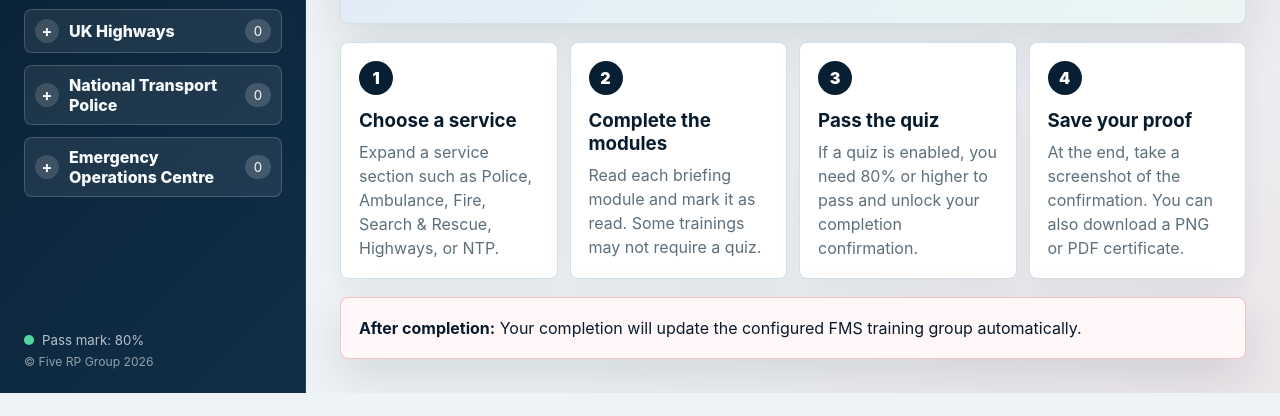
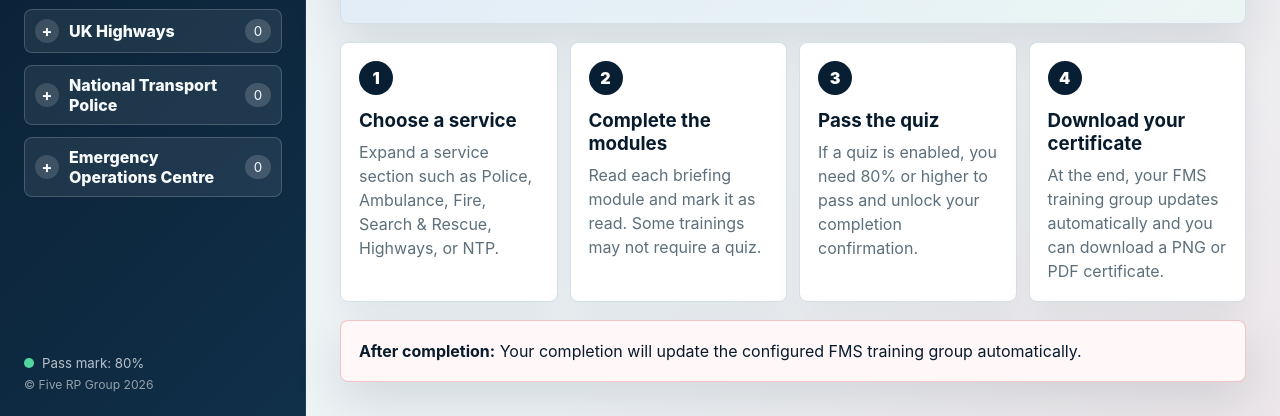
Before and after one commit to MTS-1993/Five999-Training, a website: page index.html in a window 1280 px wide. Shown: the part 481-897 px from the top of the page. Before the commit the page ends 874 px from the top, so only its background shows below. Drawn offline with Linux system fonts and the light colour scheme; no server answers.

Commit message:
Add files via upload

```diff
--- a/index.html
+++ b/index.html
@@ -86,8 +86,8 @@
             </article>
             <article>
               <span>4</span>
-              <h3>Save your proof</h3>
-              <p>At the end, take a screenshot of the confirmation. You can also download a PNG or PDF certificate.</p>
+              <h3>Download your certificate</h3>
+              <p>At the end, your FMS training group updates automatically and you can download a PNG or PDF certificate.</p>
             </article>
           </div>
           <div class="landing-note">
@@ -172,7 +172,7 @@
 
         <section class="completion-panel training-area" id="completionPanel" hidden>
           <p class="eyebrow">Training complete</p>
-          <h2>Screenshot this confirmation</h2>
+          <h2>Certificate unlocked</h2>
           <div class="certificate" id="certificateMessage"></div>
           <div class="certificate-preview-wrap" id="certificatePreviewWrap" hidden>
             <p class="eyebrow">Certificate preview</p>
```
Also changed, not shown: README.md.
